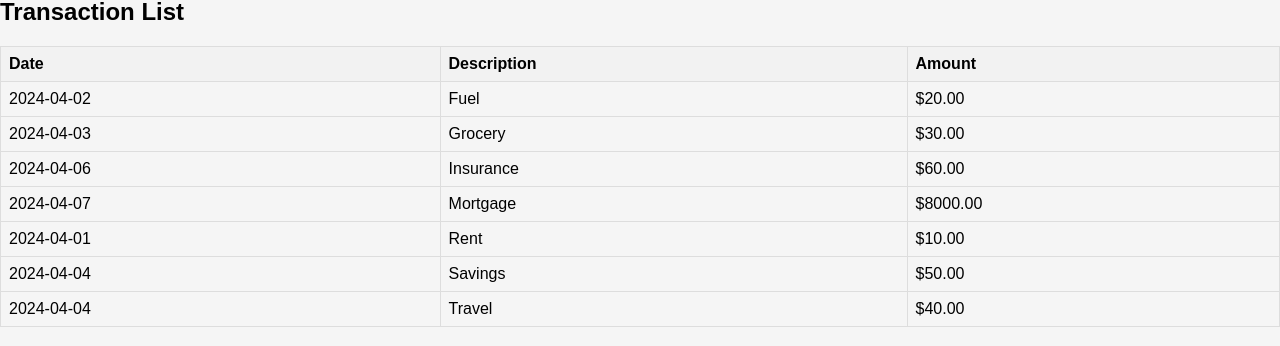
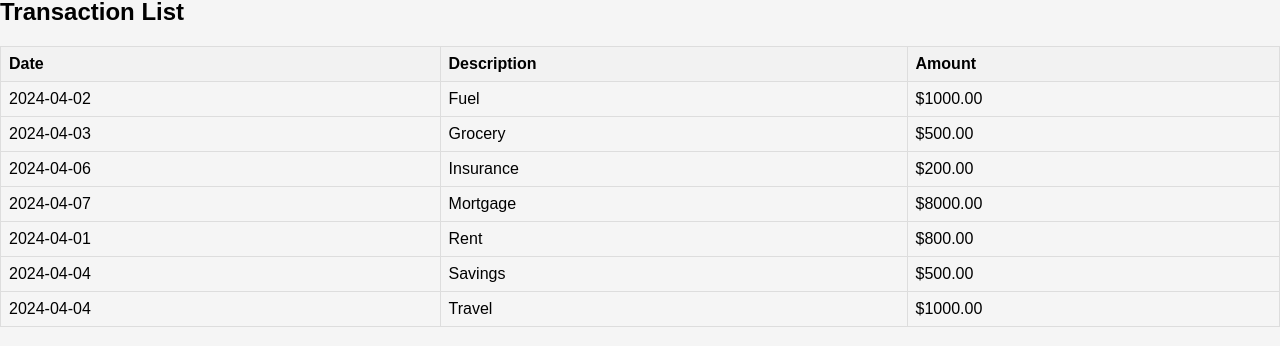
Before and after one commit to kishmwangi/bank-of-flatiron, a React (Create React App) app: page / in a window 1280 px wide. Shown: the part 123-469 px from the top of the page. Built offline with nearby package versions, Linux system fonts and the light colour scheme; data requests are answered from the project's data file.

Commit message:
new update

```diff
--- a/data/db.json
+++ /dev/null
@@ -1,46 +0,0 @@
-{
-    "transaction": [
-        {
-            "id": 1,
-            "date": "2024-04-01",
-            "description": "Rent",
-            "amount": 10
-          },
-          {
-            "id": 2,
-            "date": "2024-04-02",
-            "description": "Fuel",
-            "amount": 20
-          },
-          {
-            "id": 3,
-            "date": "2024-04-03",
-            "description": "Grocery",
-            "amount": 30
-          },
-          {
-              "id": 4,
-              "date": "2024-04-04",
-              "description":"Travel",
-              "amount":40
-          },
-          {
-              "id": 5,
-              "date": "2024-04-04",
-              "description":"Savings",
-              "amount":50
-          },
-          {
-              "id": 6,
-              "date": "2024-04-06",
-              "description":"Insurance",
-              "amount":60
-          },
-          {
-            "id": 7,
-            "date": "2024-04-07",
-            "description":"Mortgage",
-            "amount":8000
-        }
-    ]
-}
--- a/src/App.js
+++ b/src/App.js
@@ -1,44 +1,32 @@
-// App.js
-import React, { useState, useEffect } from 'react';
+import React, { useState } from 'react';
 import { v4 as uuidv4 } from 'uuid';
 import TransactionList from './components/TransactionList/TransactionList';
 import TransactionForm from './components/TransactionForm/TransactionForm';
 import './App.css';
+import TransactionData from './components/data/TransactionData.js';
 
 function App() {
-  const [transactions, setTransactions] = useState([]);
+  const [transactions, setTransactions] = useState(TransactionData);
   const [searchTerm, setSearchTerm] = useState('');
   const [filteredTransactions, setFilteredTransactions] = useState([]);
-//fetching data
-  useEffect(() => {
-    fetch('http://localhost:3000/transaction')
-      .then(response => {
-        if (!response.ok) {
-          throw new Error('Network response was not ok');
-        }
-        return response.json();
-      })
-      .then(data => setTransactions(data))
-      .catch(error => console.error('Error fetching data:', error));
-  }, []);
-//handlesubmit
+
   const handleSubmit = (formData) => {
     const newTransaction = {
       id: uuidv4(),
+      date: formData.date.toISOString().split('T')[0],
       description: formData.description,
-      amount: parseFloat(formData.amount),
-      date: formData.date.toISOString().split('T')[0]
+      amount: parseFloat(formData.amount)
     };
     setTransactions([...transactions, newTransaction]);
   };
-//handle search
+
   const handleSearch = () => {
     const filtered = transactions.filter(transaction =>
       transaction.description.toLowerCase().includes(searchTerm.toLowerCase())
     );
     setFilteredTransactions(filtered);
   };
-//handle keypress
+
   const handleKeyPress = (event) => {
     if (event.key === 'Enter') {
       handleSearch();
--- /dev/null
+++ b/src/components/data/TransactionData.js
@@ -0,0 +1,47 @@
+// transactionsData.js
+const transactionsData = [
+    {
+      id: 1,
+      date: "2024-04-01",
+      description: "Rent",
+      amount: 800
+    },
+    {
+      id: 2,
+      date: "2024-04-02",
+      description: "Fuel",
+      amount: 1000
+    },
+    {
+      id: 3,
+      date: "2024-04-03",
+      description: "Grocery",
+      amount: 500
+    },
+    {
+      id: 4,
+      date: "2024-04-04",
+      description: "Travel",
+      amount: 1000
+    },
+    {
+      id: 5,
+      date: "2024-04-04",
+      description: "Savings",
+      amount: 500
+    },
+    {
+      id: 6,
+      date: "2024-04-06",
+      description: "Insurance",
+      amount: 200
+    },
+    {
+      id: 7,
+      date: "2024-04-07",
+      description: "Mortgage",
+      amount: 8000
+    }
+  ];
+
+  export default transactionsData;
```
